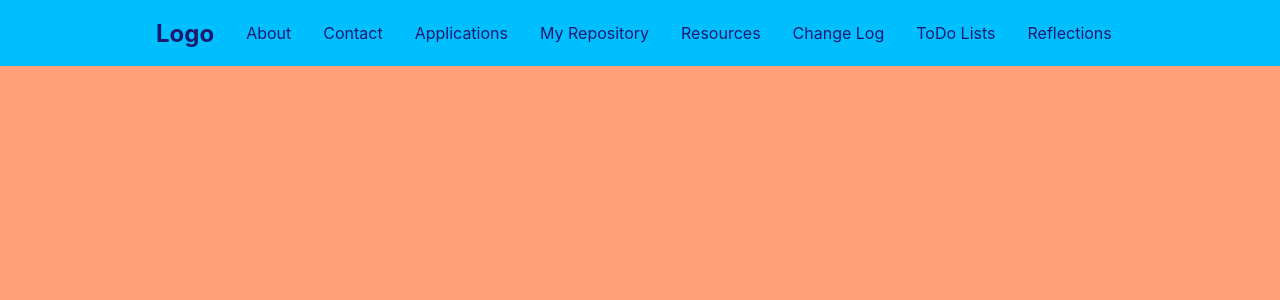
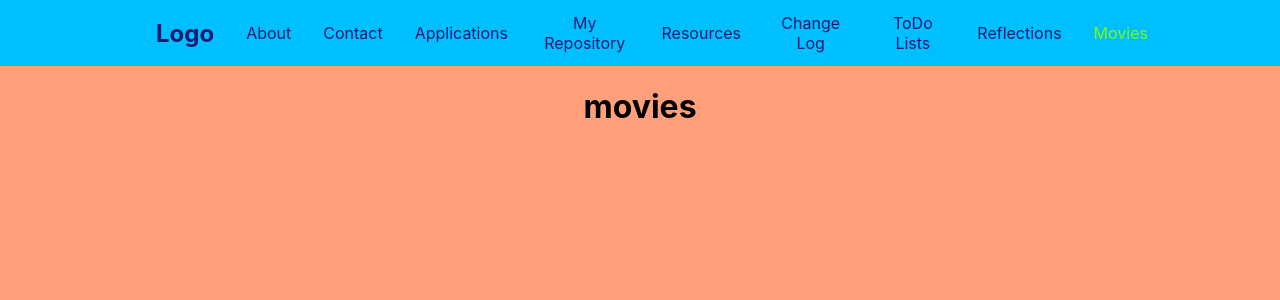
Before and after one commit to ahilynd/nav-bar, a React (Create React App) app: page /movies in a window 1280 px wide. Shown: the top 300 px of the page. Built offline with nearby package versions, Linux system fonts and the light colour scheme.

Commit message:
new movie tab

```diff
--- a/src/App.js
+++ b/src/App.js
@@ -11,6 +11,8 @@ import Reflections from './pages/reflections';
 import Resources from './pages/resources';
 import ToDoLists from './pages/todo list';
 import MyRepository from './pages/my repository';
+import Movies from './pages/movies';
+
 
 
 function App() {
@@ -28,6 +30,8 @@ function App() {
          <Route path='/reflections/' component={Reflections} />
          <Route path='/my repository/' component={MyRepository} />
          <Route path='/resources/' component={Resources} />
+         <Route path='/movies/' exact component={Movies} />
+
 
 
       </Switch>
--- a/src/components/Navbar/index.js
+++ b/src/components/Navbar/index.js
@@ -34,6 +34,9 @@ const Navbar = () => {
                 <NavLink to='/reflections/' activeStyle>
                      Reflections
                  </NavLink>
+                 <NavLink to='/movies/' activeStyle>
+                     Movies
+                 </NavLink>
             </NavMenu>
         </Nav>
         </>
--- /dev/null
+++ b/src/pages/movies.js
@@ -0,0 +1,19 @@
+import React from 'react';
+
+const Movies = () => {
+    return (
+        <div
+        style={{
+            display: '',
+            justifyContent: 'center',
+            alignItems: 'Right',
+            height: '100vh'
+        }}
+        >
+            <h1>movies</h1>
+
+        </div>
+    );
+};
+
+export default Movies;
```
